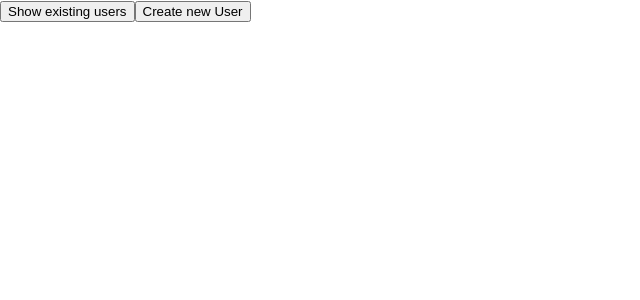
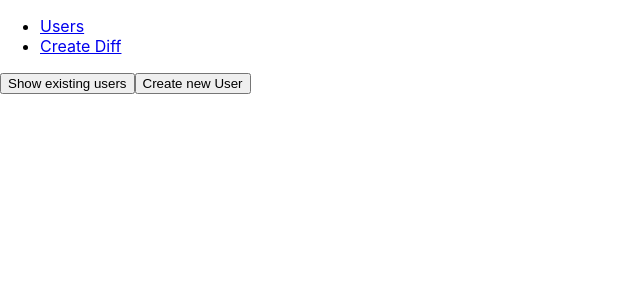
Before and after one commit to lorenzomad/DocControlSystem, a React (Create React App) app in the folder frontend/: page /users in a window 1280 px wide. Shown: the top 300 px of the page, without its empty margins (0-640 px from the left). Built offline with nearby package versions, Linux system fonts and the light colour scheme; no server answers.

Commit message:
implemented homepage

```diff
--- a/frontend/package.json
+++ b/frontend/package.json
@@ -40,6 +40,7 @@
     ]
   },
   "devDependencies": {
+    "@babel/plugin-proposal-private-property-in-object": "^7.21.11",
     "dotenv-webpack": "^8.0.1"
   }
 }
--- a/frontend/src/App.js
+++ b/frontend/src/App.js
@@ -1,10 +1,12 @@
 import './App.css';
 import RouteSwitch from './RouteSwitch';
+import Header from './components/Header';
 
 function App() {
 
   return (
     <div>
+      <Header/>
       <RouteSwitch/>
     </div>
   );
--- a/frontend/src/RouteSwitch.js
+++ b/frontend/src/RouteSwitch.js
@@ -2,14 +2,20 @@ import React from "react";
 import DiffPage from "./components/DiffPage";
 import Users from "./components/Users"
 import {BrowserRouter, Routes, Route} from "react-router-dom";
+import Homepage from "./components/Homepage";
+import Header from "./components/Header";
 
 const RouteSwitch = () => {
     return (
         <BrowserRouter>
-            <Routes>
-                <Route path="/users" element={<Users />} />
-                <Route path="/diff" element={<DiffPage />} />
-            </Routes>
+            <div>
+                <Header/>
+                <Routes>
+                    <Route path="/" element={<Homepage/>} />
+                    <Route path="/users" element={<Users />} />
+                    <Route path="/diff" element={<DiffPage />} />
+                </Routes>
+            </div>
         </BrowserRouter>
     )
 }
--- a/frontend/src/components/DiffPage.js
+++ b/frontend/src/components/DiffPage.js
@@ -1,5 +1,6 @@
+import { useState } from 'react';
 import Uploader from './Uploader.js'
-import { useState } from 'react';
+
 
 
 const formData = require('form-data')
--- /dev/null
+++ b/frontend/src/components/Header.js
@@ -0,0 +1,14 @@
+import { Link } from "react-router-dom"
+
+const Header = () => {
+    return (
+        <ul className="navigation">
+            <li> <Link to="/users"> Users </Link> </li>
+            {/* <li> <Link to="/documents"> Documents</Link> </li>
+            <li> <Link to="/documentInstances"> Document Instances</Link> </li> */}
+            <li> <Link to="/diff"> Create Diff </Link> </li>
+        </ul>
+    )
+}
+
+export default Header
--- /dev/null
+++ b/frontend/src/components/Homepage.js
@@ -0,0 +1,11 @@
+
+const Homepage = () => {
+    return (
+        <div>
+            <p> This is the Homepage</p>
+        </div>
+
+    )
+}
+
+export default Homepage
--- a/frontend/src/components/Users.js
+++ b/frontend/src/components/Users.js
@@ -11,6 +11,7 @@ const Users = () => {
 
 
     return (
+
         <div className="users">
             <button onClick={() => {setShow(!show)}}>Show existing users</button>
             {show ? <PeopleList/> : ""}
--- a/frontend/src/index.js
+++ b/frontend/src/index.js
@@ -1,17 +1,11 @@
 import React from 'react';
 import ReactDOM from 'react-dom/client';
 import './index.css';
-import App from './App';
-import reportWebVitals from './reportWebVitals';
+import RouteSwitch from './RouteSwitch';
 
 const root = ReactDOM.createRoot(document.getElementById('root'));
 root.render(
   <React.StrictMode>
-    <App />
+    <RouteSwitch />
   </React.StrictMode>
 );
-
-// If you want to start measuring performance in your app, pass a function
-// to log results (for example: reportWebVitals(console.log))
-// or send to an analytics endpoint. Learn more: https://bit.ly/CRA-vitals
-reportWebVitals();
```
Also changed, not shown: 1 other file (tests, documents, lock files or other folders).
